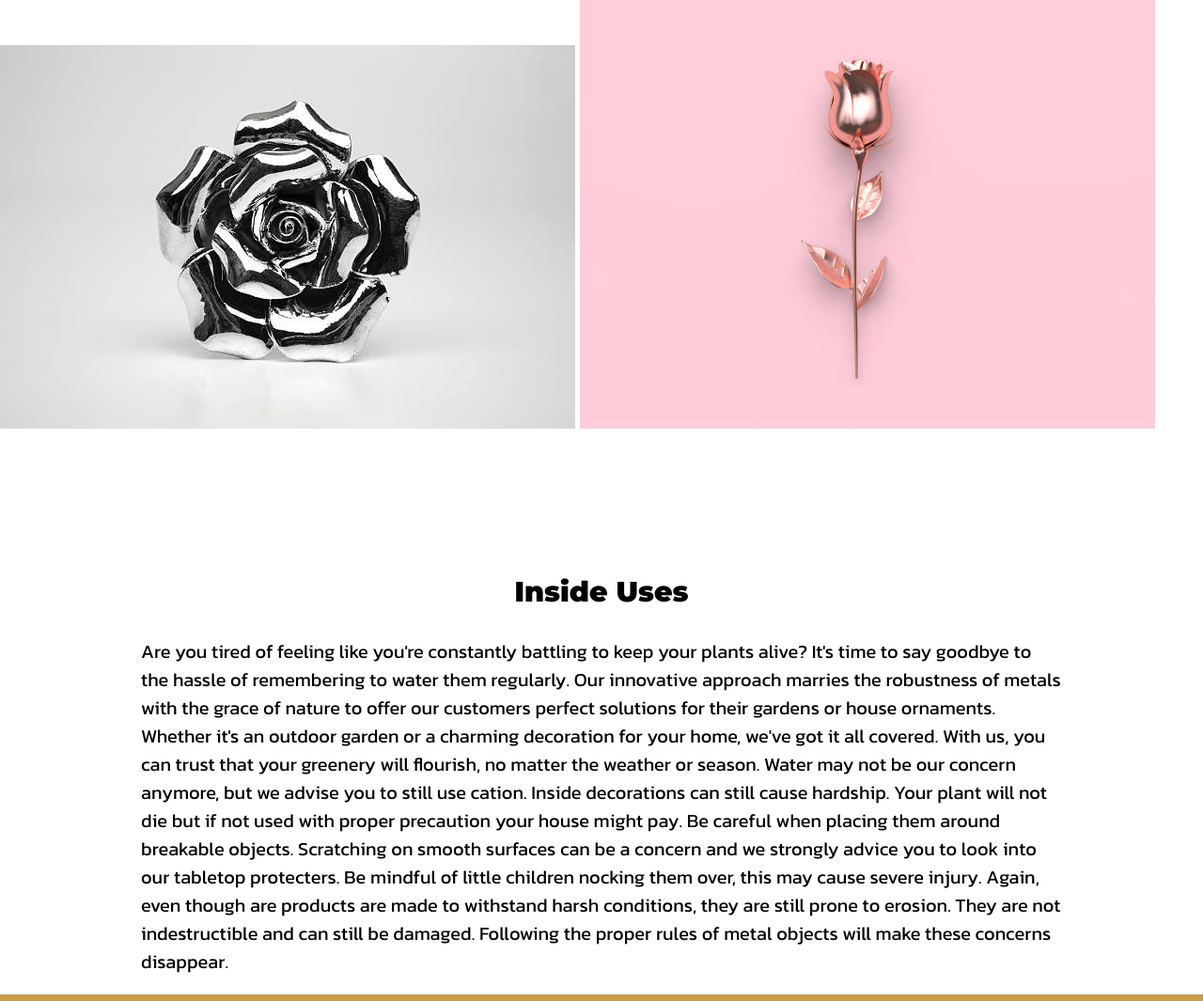
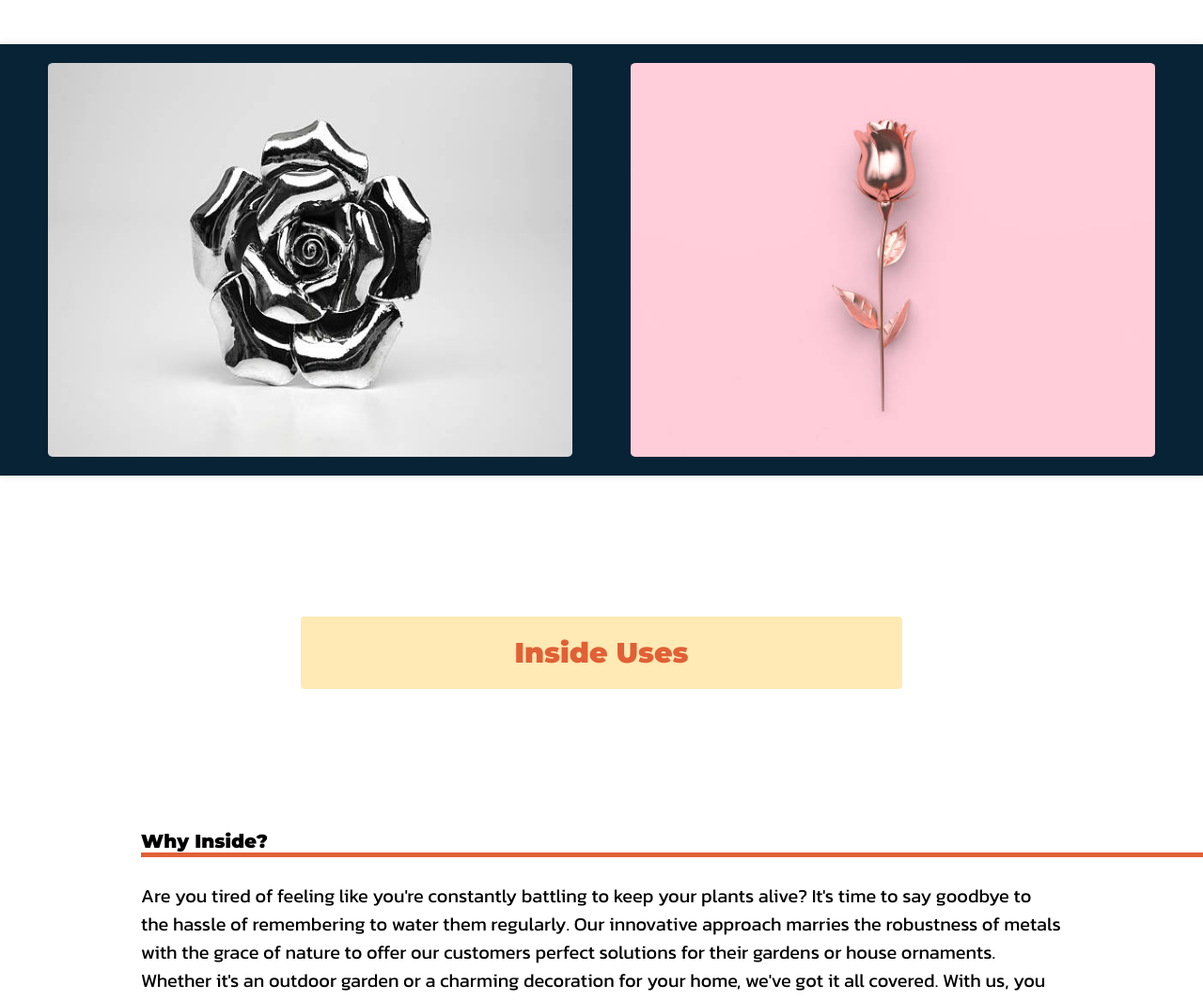
Before and after one commit to halliorme/wdd130, a plain HTML site: page Floral Forge/Inside.html in a window 1280 px wide. Shown: the part 103-1168 px from the top of the page at 94% size. Drawn offline with Linux system fonts and the light colour scheme.

Commit message:
css for inside.html

```diff
--- a/Floral Forge/Inside.html
+++ b/Floral Forge/Inside.html
@@ -16,7 +16,7 @@
                 <a href="index.html">Home</a>
                 <a href="Inside.html">Inside</a>
                 <a href="Outside.html">Outside</a>
-         </nav>
+            </nav>
         </header>
             <div class="top-photos">
                 <img class="pic1" src="images/istockphoto-173596650-612x612.jpg" alt="Sliver flower">
@@ -24,9 +24,13 @@
             </div>
         <main>
             <section>
-                <h1>Inside Uses</h1>
-                <p>Are you tired of feeling like you're constantly battling to keep your plants alive? It's time to say goodbye to the hassle of remembering to water them regularly. Our innovative approach marries the robustness of metals with the grace of nature to offer our customers perfect solutions for their gardens or house ornaments. Whether it's an outdoor garden or a charming decoration for your home, we've got it all covered. With us, you can trust that your greenery will flourish, no matter the weather or season. Water may not be our concern anymore, but we advise you to still use cation. Inside decorations can still cause hardship. Your plant will not die but if not used with proper precaution your house might pay. Be careful when placing them around breakable objects. Scratching on smooth surfaces can be a concern and we strongly advice you to look into our tabletop protecters. Be mindful of little children nocking them over, this may cause severe injury. Again, even though are products are made to withstand harsh conditions, they are still prone to erosion. They are not indestructible and can still be damaged. Following the proper rules of metal objects will make these concerns disappear.</p>
+                <h1 class="inside-uses">Inside Uses</h1>
+                <h4>Why Inside?</h4>
+                <p>Are you tired of feeling like you're constantly battling to keep your plants alive? It's time to say goodbye to the hassle of remembering to water them regularly. Our innovative approach marries the robustness of metals with the grace of nature to offer our customers perfect solutions for their gardens or house ornaments. Whether it's an outdoor garden or a charming decoration for your home, we've got it all covered. With us, you can trust that your greenery will flourish, no matter the weather or season. Water may not be your concern anymore, but we advise you to still use caution.</p>
+                <h4>Use Caution!</h4>
+                <p>Inside decorations can still cause hardship. Your plant will not die but if not used with proper precaution your house might pay. Be careful when placing them around breakable objects. Scratching on smooth surfaces can be a concern and we strongly advice you to look into our tabletop protecters. Be mindful of little children nocking them over, this may cause severe injury. Again, even though are products are made to withstand harsh conditions, they are still prone to erosion. They are not indestructible and can still be damaged. Following the proper rules of metal objects will make these concerns disappear.</p>
             </section>
+            <div id="block"></div>
         </main>
         <footer>
             <p>Floral Forge &copy; 2023 - Halli Orme</p>
--- a/Floral Forge/styles/style.css
+++ b/Floral Forge/styles/style.css
@@ -39,6 +39,20 @@ header {
 }
 .size {
     width: 800px;
+}
+.top-photos {
+    display: flex;
+    justify-content: space-around;
+    margin-top: 20px;
+    padding: 20px;
+    background-color: #082335;
+    box-shadow: 0 0 10px rgba(0, 0, 0, 0.1);
+    margin-top: 50px;
+}
+.top-photos img {
+    max-width: 45%;
+    height: auto;
+    border-radius: 1%;
 }
 * {box-sizing:border-box}
 .slideshow-container {
@@ -112,9 +126,28 @@ h1{
     margin-top: 150px;
     margin-bottom: 30px;
 }
+h1.inside-uses {
+    color: #E16036;
+    background-color: #FFE9B4;
+    padding: 20px;
+    border-radius: 4px;
+    max-width: 50%;
+    margin: 0 auto;
+    margin-top: 150px;
+    margin-bottom: 150px;
+    text-align: center;
+}
+h4{
+    font-family: 'Montserrat';
+    margin-left: 150px;
+    margin-top: 80px;
+    border: #E16036 5px;
+    border-style: none none solid none;
+}
 section p {
     margin-left: 150px;
     margin-right: 150px;
+    margin-bottom: 180px;
     font-family: 'Kanit';
 }
 #block{
@@ -122,7 +155,7 @@ section p {
     height: 85px;
     background-color: #082335;
     margin-bottom: 20px;
-    margin-top: 100px;
+    margin-top: 200px;
 }
 footer {
     background-color: #CB9B45;
```
